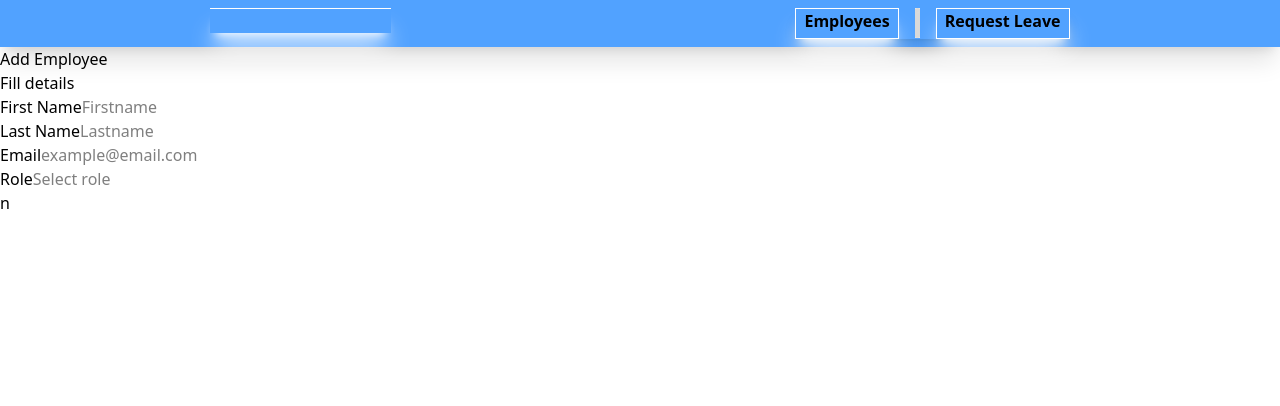
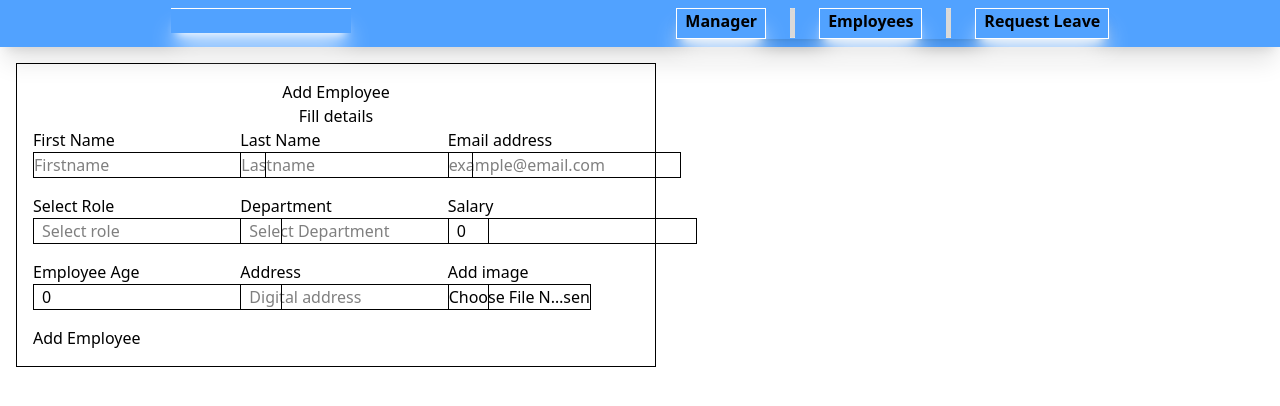
Before and after one commit to Cocoatea57/Employee-Management, a React (Vite) app: page /Register in a window 1280 px wide. Shown: the top 406 px of the page. Built offline with nearby package versions, Linux system fonts and the light colour scheme.

Commit message:
register

```diff
--- a/src/App.jsx
+++ b/src/App.jsx
@@ -52,15 +52,14 @@ function App() {
           element={
             <Employee
               employees={employees}
-              addNewEmployee={addNewEmployee}
               editEmployee={editEmployee}
               deleteEmployee={deleteEmployee}
             />
           }
         />
-        <Route path="/Manager" element={<Manager />} />
+        <Route path="/" element={<Manager />} />
         <Route path="/LeavePage" element={<LeavePage />} />
-        <Route path="/Register" element={<Register />} />
+        <Route path="/Register" element={<Register addNewEmployee={addNewEmployee} employees={employees}/>} />
       </Routes>
     </Router>
   );
--- a/src/components/Navbar.jsx
+++ b/src/components/Navbar.jsx
@@ -9,7 +9,10 @@ function Navbar() {
             <div>
                 <marquee className='shadow-white shadow-xl border-t-1 border-white px-2'><strong>FraNel company LTD </strong></marquee>
             </div>
-            <div className='flex gap-4 shadow-lg'>
+
+            <div className='flex gap-6 shadow-lg'>
+                <Link to='/' className='font-semibold shadow-white shadow-xl border px-2 border-white hover:bg-green-500'>Manager</Link>
+                <img src={kenny} alt="division" className='shadow-white shadow-2xl text-white w-[5px] h-[30px]'/>
                 <Link to='/Employee' className='font-semibold shadow-white shadow-xl border px-2 border-white hover:bg-green-500'>Employees</Link>
                 <img src={kenny} alt="division" className='shadow-white shadow-2xl text-white w-[5px] h-[30px]'/>
                 <Link to='/LeavePage' className='font-semibold shadow-white shadow-xl border px-2 border-white hover:bg-green-500'>Request Leave</Link>
--- a/src/pages/Manager.jsx
+++ b/src/pages/Manager.jsx
@@ -1,8 +1,11 @@
 import React from 'react'
+import Register from './Register'
 
-function Manager() {
+function Manager({addNewEmployee}) {
   return (
-    <div>Manager</div>
+    <div>
+      <Register addNewEmployee={addNewEmployee} />
+    </div>
   )
 }
 
--- a/src/pages/Register.jsx
+++ b/src/pages/Register.jsx
@@ -1,38 +1,160 @@
-import React from 'react'
+import React, { useState } from 'react'
+import { v4 as uuid } from "uuid";
 
-function Register() {
+function Register({addNewEmployee}) {
+  const[firstName, setFirstName] = useState('')
+  const[lastName, setLastName]= useState('')
+  const[email, setEmail] = useState('')
+  const[role, setRole] =useState('')
+  const[Salary, setSalary] = useState(0)
+  const[image, setImage] = useState(null)
+  const[preview, setPreview] = useState('')
+  const[address,setAddress] = useState('')
+  const[department,setDepartment] = useState('')
+  const[age, setAge] = useState(0)
+
+ function handleFName(e){
+  setFirstName(e.target.value)
+ }
+  function handleLName(e){
+  setLastName(e.target.value)
+ }
+ function handleEmail(e){
+  setEmail(e.target.value)
+ }
+  function handleAge(e){
+  setAge(e.target.value)
+ }
+  function handleRole(e){
+  setRole(e.target.value)
+ }
+  function handleSalary(e){
+  setSalary(e.target.value)
+ }
+  function handleAddress(e){
+  setAddress(e.target.value)
+ }
+  function handleDepartment(e){
+  setDepartment(e.target.value)
+ }
+
+  function handleImage(e){
+  const file = (e.target.files[0])
+    if(file){
+      setImage(file)
+      setPreview(URL.createObjectURL(file))
+    }
+ }
+
+function handleSubmit(e){
+  e.preventDefault()
+  const newEmployee ={
+    firstName: firstName,
+    lastName: lastName,
+    email: email,
+    age: age,
+    Salary: Salary,
+    department: department,
+    role: role,
+    address: address,
+    image:image,
+    preview: preview,
+    id: uuid()
+  }
+  addNewEmployee(newEmployee)
+  console.log(newEmployee)
+  setAddress('')
+  setAge(0)
+  setDepartment('')
+  setEmail('')
+  setFirstName('')
+  setPreview('')
+  setLastName('')
+  setRole('')
+  setSalary(0)
+  setImage(null)
+
+}
 
 
   return (
-    <div>
-      <h1>Add Employee</h1>
+    <div className='border m-4 p-4 flex flex-col w-1/2'>
+      <div className='text-center'>
+        <h1>Add Employee</h1>
+        <h6>Fill details</h6>
+      </div>
+
       <div>
-        <h6>Fill details</h6>
-        <form action="">
-          <div>
+
+        <form onSubmit={handleSubmit} className='grid grid-cols-3 gap-4'>
+          <div >
             <label htmlFor="">First Name</label>
-            <input type="text" placeholder='Firstname' />
+            <input type="text" placeholder='Firstname'
+            value={firstName} name='firstname' onChange={handleFName} className='border' />
           </div>
           <div>
             <label htmlFor="">Last Name</label>
-            <input type="text" placeholder='Lastname' />
+            <input type="text" placeholder='Lastname'
+            value={lastName} name='lastname' onChange={handleLName}
+            className='border' />
           </div>
           <div>
-            <label htmlFor="">Email</label>
-            <input type="email" placeholder='example@email.com' />
+            <label htmlFor="">Email address</label>
+            <input type="email" placeholder='example@email.com'
+            value={email} name='email' onChange={handleEmail} className='border' />
           </div>
           <div>
-            <label htmlFor="">Role</label>
-            <input list='roles' placeholder='Select role' />
+            <label htmlFor="">Select Role</label>
+            <input list='roles' placeholder='Select role'
+            value={role} name='role' onChange={handleRole} className='border px-2' />
             <datalist id='roles' >
-                  <option value="Snr Dev">Senior Developer</option>
-                  <option value="mid dev">Intermediate Dev</option>
-                  <option value="jnr dev">Junior Dev</option>
+                  <option value="Senior Developer"/>
+                  <option value="Intermediate Developer"/>
+                  <option value="Junior Developer"/>
             </datalist>
 
           </div>
           <div>
-            n
+            <label htmlFor="">Department</label>
+            <input list='department' placeholder='Select Department'
+            value={department} name='department' onChange={handleDepartment} className='border px-2' />
+            <datalist id='department'>
+            <option value="Software"/>
+            <option value="Sales"/>
+            <option value="Finance"/>
+            </datalist>
+          </div>
+          <div>
+            <label htmlFor="">Salary</label>
+            <input list="salary" type='number' placeholder='Select Salary'
+            value={Salary} name='salary' onChange={handleSalary} className='border px-2'/>
+            <datalist id='salary'>
+              <option value="20000"/>
+              <option value="30000"/>
+              <option value="12000"/>
+              <option value="40000"/>
+              <option value="60000"/>
+              <option value="25000"/>
+              <option value="18000"/>
+              <option value="15000"/>
+            </datalist>
+          </div>
+          <div>
+            <label htmlFor="">Employee Age</label>
+            <input type="number" placeholder='Select Age'
+            value={age} onChange={handleAge} name='age' className='border px-2'/>
+          </div>
+          <div>
+            <label htmlFor="">Address</label>
+            <input type="text" placeholder='Digital address'
+            value={address} name='address' onChange={handleAddress} className=' border px-2'/>
+          </div>
+          <div>
+            <label htmlFor="">Add image</label>
+            <input type="file" accept='image/*' key={preview} onChange={handleImage} className='border w-3/4'/>
+          </div>
+          <div>
+            <button type='submit'>Add Employee</button>
           </div>
         </form>
       </div>
```
